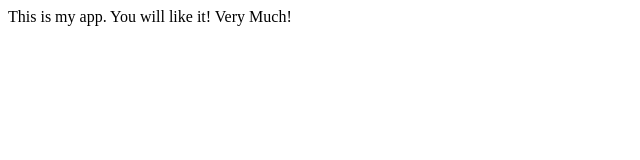
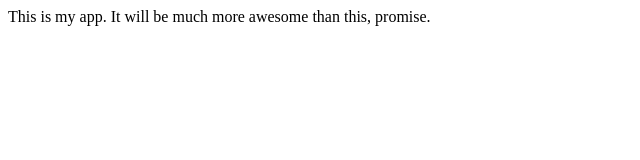
Before and after one commit to gsam7/projects, a plain HTML site: page index.html in a window 1280 px wide. Shown: the whole page, without its empty margins (0-640 px from the left). Drawn offline with Linux system fonts and the light colour scheme.

```diff
--- a/index.html
+++ b/index.html
@@ -3,6 +3,6 @@
   <title>My App</title>
   </head>
   <body>
-    This is my app. You will like it! Very Much!
+    This is my app. It will be much more awesome than this, promise.
   </body>
 </html>
```
